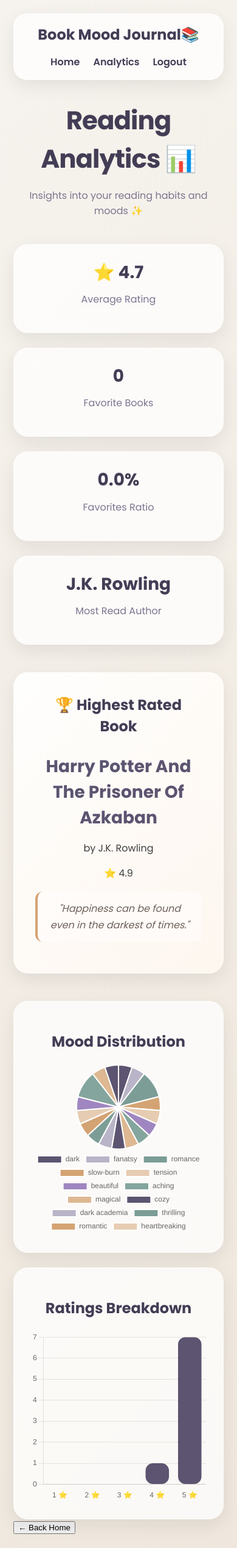
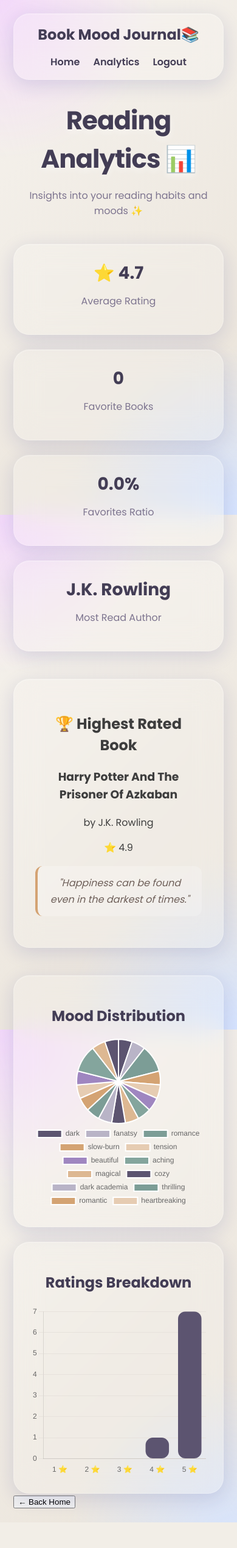
Before and after one commit to sharmakarishma1210-cmyk/book-mood-journal, a Flask app: page /analytics in a window 390 px wide. Shown: the whole page at 61% size. After the commit the page ends 2496 px from the top, so only its background shows below. Run offline with Flask 3, Linux system fonts and the light colour scheme; a user stored in the database is signed in.

Commit message:
responsive glassmorphism cards and bookshekf layout

```diff
--- a/app.py
+++ b/app.py
@@ -1,4 +1,4 @@
-
+from datetime import datetime
 from flask import Flask, render_template, request, redirect, flash
 from flask_sqlalchemy import SQLAlchemy
 from sqlalchemy import func
@@ -84,6 +84,11 @@ class Book(db.Model):
     )
 
     quote = db.Column(db.Text)
+
+    created_at = db.Column(
+        db.DateTime,
+        default = datetime.utcnow
+    )
 
     user_id = db.Column(
         db.Integer,
--- a/static/style.css
+++ b/static/style.css
@@ -3,11 +3,6 @@
 }
 
 :root {
-  --bg-primary: #f6f3ee;
-  --bg-secondary: #efe7dd;
-
-  --card-bg: rgba(255, 255, 255, 0.75);
-
   --primary: #5c5470;
   --primary-dark: #433d55;
 
@@ -23,11 +18,18 @@
   --text-main: #3d3d3d;
   --text-soft: #7d748f;
 
-  --border: rgba(255, 255, 255, 0.4);
+  --glass-bg: rgba(255, 255, 255, 0.16);
 
-  --shadow: 0 10px 30px rgba(0, 0, 0, 0.08);
-  --hover-shadow: 0 18px 40px rgba(0, 0, 0, 0.12);
+  --glass-border: rgba(255, 255, 255, 0.22);
+
+  --shadow: 0 8px 32px rgba(31, 38, 135, 0.14);
+
+  --hover-shadow: 0 18px 40px rgba(31, 38, 135, 0.18);
 }
+
+/* =========================
+   BODY
+========================= */
 
 body {
   margin: 0;
@@ -39,12 +41,46 @@ body {
 
   color: var(--text-main);
 
-  background: linear-gradient(135deg, var(--bg-primary), var(--bg-secondary));
+  background:
+    radial-gradient(circle at top left, #f3d9fa 0%, transparent 28%),
+    radial-gradient(circle at bottom right, #d6e4ff 0%, transparent 30%),
+    linear-gradient(135deg, #f6f3ee, #e9e2d8);
+
+  background-attachment: fixed;
 }
 
 .container {
-  max-width: 1150px;
+  max-width: 1400px;
   margin: auto;
+}
+
+/* =========================
+   GLASS EFFECT
+========================= */
+
+.navbar,
+form,
+.book-card,
+.stat-card,
+.chart-card,
+.insight-card,
+.book-highlight {
+  position: relative;
+
+  background: var(--glass-bg);
+
+  backdrop-filter: blur(22px);
+  -webkit-backdrop-filter: blur(22px);
+
+  border: 1px solid var(--glass-border);
+
+  border-radius: 26px;
+
+  box-shadow:
+    var(--shadow),
+    inset 0 1px 1px rgba(255, 255, 255, 0.22);
+
+  overflow: hidden;
 }
 
 /* =========================
@@ -56,21 +92,14 @@ body {
   justify-content: space-between;
   align-items: center;
 
-  margin-bottom: 35px;
   padding: 16px 28px;
 
-  background: var(--card-bg);
-
-  backdrop-filter: blur(16px);
-
-  border: 1px solid var(--border);
-  border-radius: 22px;
-
-  box-shadow: var(--shadow);
+  margin-bottom: 35px;
 }
 
 .nav-logo {
   margin: 0;
+
   color: var(--primary-dark);
 }
 
@@ -108,6 +137,8 @@ body {
   letter-spacing: -1px;
 
   color: var(--primary-dark);
+
+  text-shadow: 0 4px 12px rgba(255, 255, 255, 0.5);
 }
 
 .subtitle {
@@ -139,27 +162,7 @@ body {
 }
 
 /* =========================
-   GLASS CARDS
-========================= */
-
-form,
-.book-card,
-.stat-card,
-.chart-card,
-.insight-card,
-.book-highlight {
-  background: var(--card-bg);
-
-  backdrop-filter: blur(16px);
-
-  border: 1px solid var(--border);
-  border-radius: 24px;
-
-  box-shadow: var(--shadow);
-}
-
-/* =========================
-   FORM
+   FORMS
 ========================= */
 
 form {
@@ -349,23 +380,29 @@ textarea:focus {
   font-weight: 600;
 }
 
+/* =========================
+   QUOTE
+========================= */
+
 .quote {
   margin-top: 18px;
   padding: 14px 18px;
 
   border-left: 4px solid var(--gold);
+
   border-radius: 12px;
 
-  background: rgba(255, 255, 255, 0.45);
+  background: rgba(255, 255, 255, 0.22);
+
+  color: #6e5f59;
 
   font-style: italic;
+
   line-height: 1.7;
-
-  color: #6e5f59;
 }
 
 /* =========================
-   STATS & INSIGHTS
+   STATS
 ========================= */
 
 .stats-container,
@@ -413,8 +450,6 @@ textarea:focus {
 
   font-size: 28px;
 
-  line-height: 1.4;
-
   color: var(--primary-dark);
 }
 
@@ -460,26 +495,6 @@ textarea:focus {
   padding: 35px;
 
   text-align: center;
-
-  background: linear-gradient(
-    135deg,
-    rgba(255, 255, 255, 0.9),
-    rgba(255, 248, 240, 0.9)
-  );
-}
-
-.book-highlight h2 {
-  margin-top: 0;
-
-  color: var(--primary-dark);
-}
-
-.book-highlight h3 {
-  margin-bottom: 10px;
-
-  font-size: 28px;
-
-  color: var(--primary);
 }
 
 /* =========================
```
Also changed, not shown: other parts of static/style.css (+81 -40 lines), templates/index.html (+26 -17 lines), instance/books.db.
